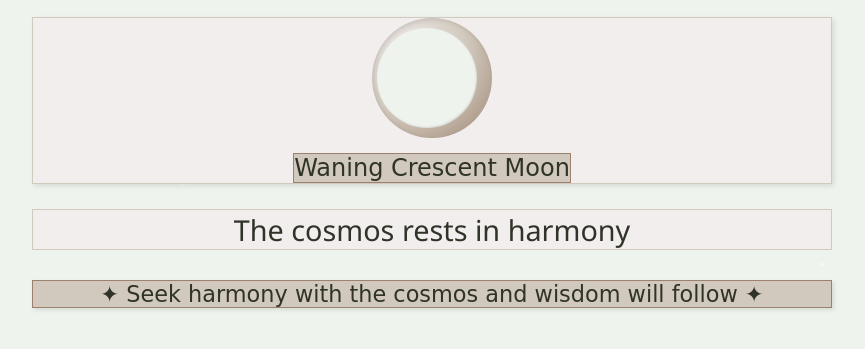
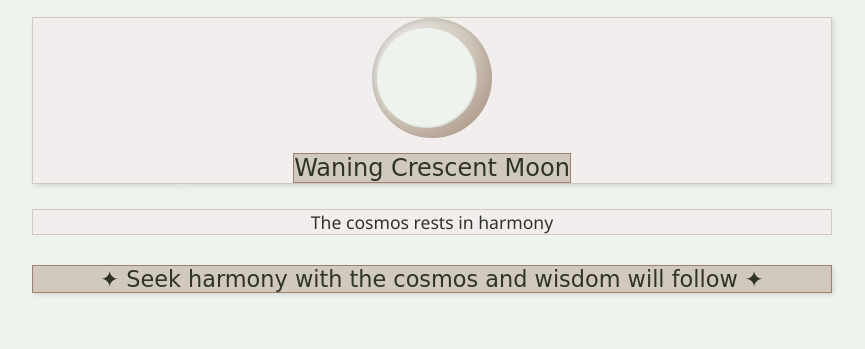
Before and after one commit to whimsicalfairy777/astro-calendar-day, a plain HTML site: page index.html in a window 1280 px wide. Shown: the part 107-456 px from the top of the page, without its empty margins (208-1073 px from the left). Drawn offline with Linux system fonts and the light colour scheme; a web font is replaced by a local one.

Commit message:
Update index.html - no events font size

```diff
--- a/index.html
+++ b/index.html
@@ -173,7 +173,7 @@
 
     .no-events {
       text-align: center;
-      font-size: 1.8rem;
+      font-size: 1.1rem;
       color: #303328;
       background: #F3EEEE;
       border: 1px solid #D1C9BD;
```
